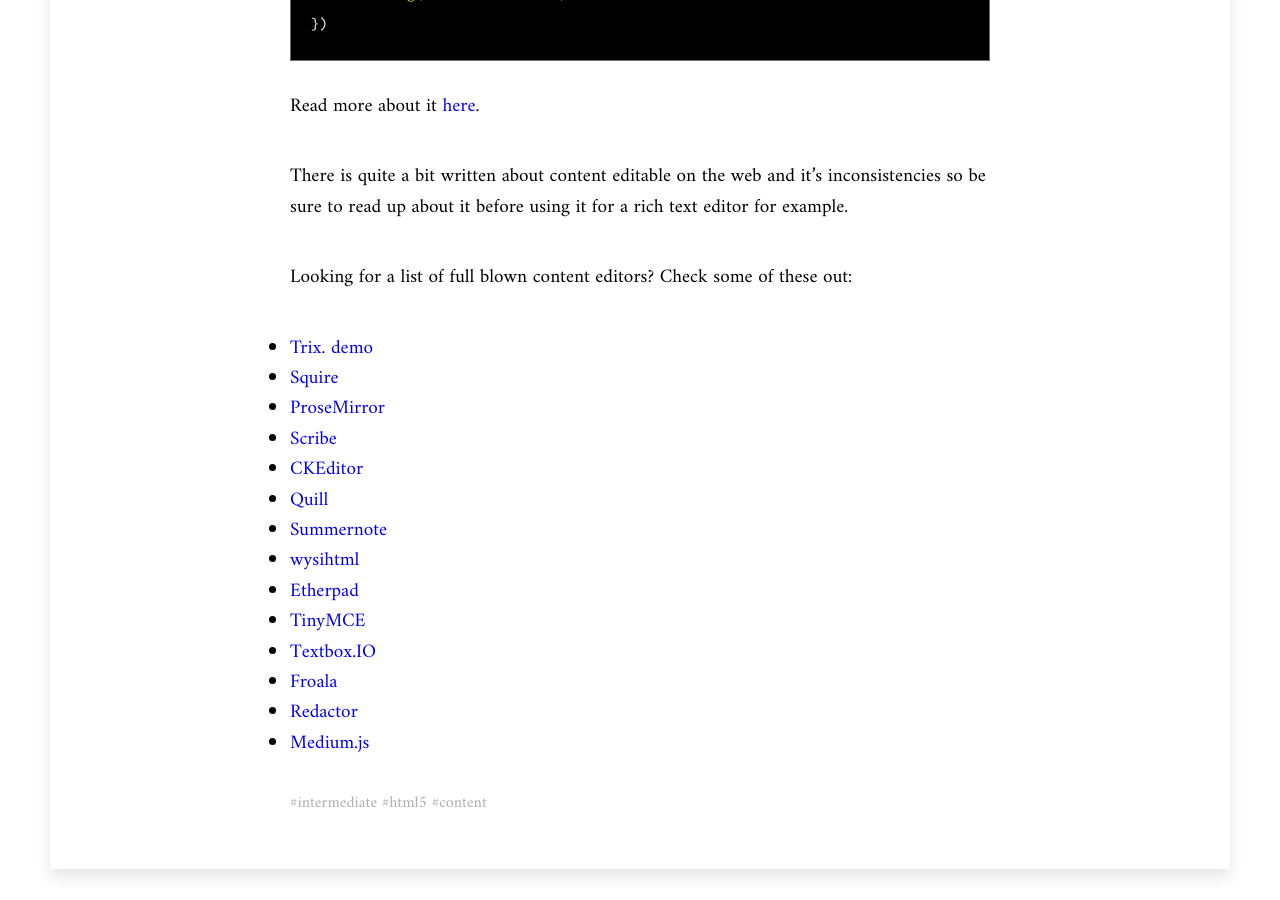
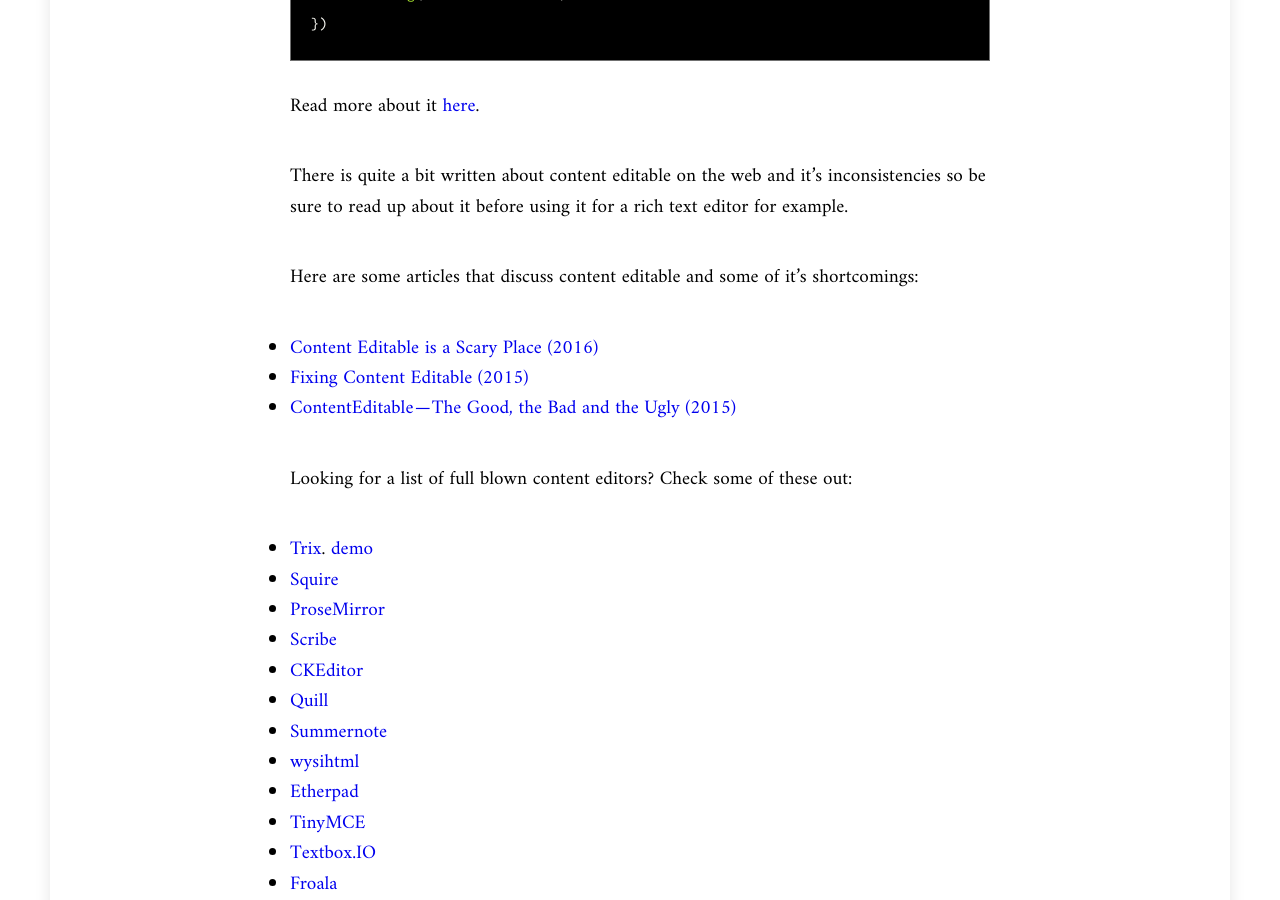
Before and after one commit to dev-diaries/web, a Jekyll site: the page built from _social-posts/content-editable.md, in a window 1280 px wide and 900 px high, scrolled down 670 px. Built offline with Jekyll 4.4.1, drawn with Linux system fonts in a browser that asks for light colours.

Commit message:
add articles

```diff
--- a/_social-posts/content-editable.md
+++ b/_social-posts/content-editable.md
@@ -43,6 +43,15 @@
 so be sure to read up about it before using it for a rich text editor for example.
 
 {:.post-content}
+Here are some articles that discuss content editable and some of it's shortcomings:
+
+{:.post-content}
+* <a href="https://florian.rivoal.net/blog/2016/12/content-editable-is-a-scary-place/" target="_blank">Content Editable is a Scary Place (2016)</a>
+* <a href="https://medium.com/content-uneditable/fixing-contenteditable-1a9a5073c35d" target="_blank">Fixing Content Editable (2015)</a>
+* <a href="https://medium.com/content-uneditable/contenteditable-the-good-the-bad-and-the-ugly-261a38555e9c" target="_blank">ContentEditable — The Good, the Bad and the Ugly (2015)</a>
+
+
+{:.post-content}
 Looking for a list of full blown content editors? Check some of these out:
 
 {:.post-content}
```
